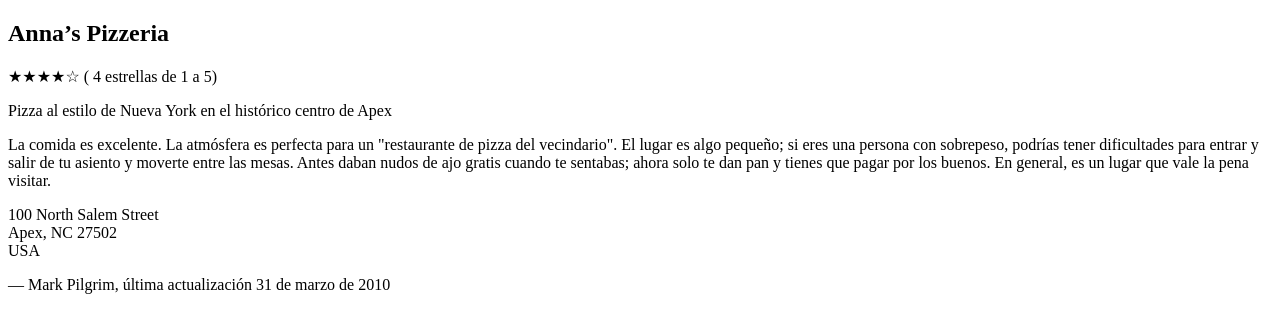
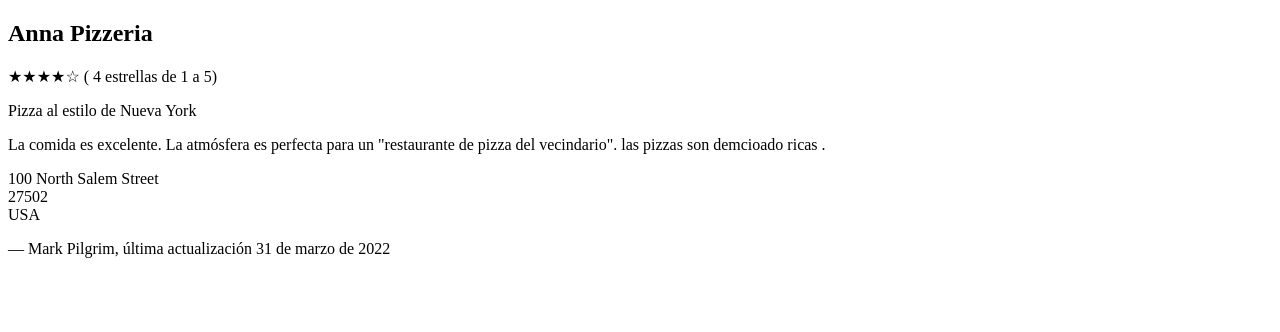
Before and after one commit to dulce-mejia29/curso-HTML5, a plain HTML site: page cap10/index.html in a window 1280 px wide. Drawn offline with Linux system fonts and the light colour scheme.

Commit message:
Update index.html
listo

```diff
--- a/cap10/index.html
+++ b/cap10/index.html
@@ -2,12 +2,12 @@
 <html lang="es">
 <head>
     <meta charset="UTF-8">
-    <title>Reseña de Anna's Pizzeria</title>
+    <title>Reseña de Anna Pizzeria</title>
 </head>
 <body>
 
 <article itemscope itemtype="http://data-vocabulary.org/Review">
-    <h1 itemprop="itemreviewed">Anna’s Pizzeria</h1>
+    <h1 itemprop="itemreviewed">Anna Pizzeria</h1>
 
     <!-- Calificación -->
     <p>★★★★☆ (<span itemprop="rating" itemscope itemtype="http://data-vocabulary.org/Rating">
@@ -15,18 +15,16 @@
     </span></p>
 
     <!-- Resumen de la reseña -->
-    <p itemprop="summary">Pizza al estilo de Nueva York en el histórico centro de Apex</p>
+    <p itemprop="summary">Pizza al estilo de Nueva York </p>
 
     <!-- Descripción detallada de la reseña -->
     <p itemprop="description">
-        La comida es excelente. La atmósfera es perfecta para un "restaurante de pizza del vecindario". El lugar es algo pequeño; si eres una persona con sobrepeso, podrías tener dificultades para entrar y salir de tu asiento y moverte entre las mesas. Antes daban nudos de ajo gratis cuando te sentabas; ahora solo te dan pan y tienes que pagar por los buenos. En general, es un lugar que vale la pena visitar.
+        La comida es excelente. La atmósfera es perfecta para un "restaurante de pizza del vecindario". las pizzas son demcioado ricas .
     </p>
 
     <!-- Dirección -->
     <p itemprop="location" itemscope itemtype="http://data-vocabulary.org/Address">
         <span itemprop="street-address">100 North Salem Street</span><br>
-        <span itemprop="locality">Apex</span>,
-        <span itemprop="region">NC</span>
         <span itemprop="postal-code">27502</span><br>
         <span itemprop="country-name">USA</span>
     </p>
@@ -39,7 +37,7 @@
 
     <!-- Información del revisor -->
     <p>— <span itemprop="reviewer">Mark Pilgrim</span>, última actualización
-       <time itemprop="dtreviewed" datetime="2010-03-31">31 de marzo de 2010</time>
+       <time itemprop="dtreviewed" datetime="2022-03-31">31 de marzo de 2022</time>
     </p>
 </article>
 
```
